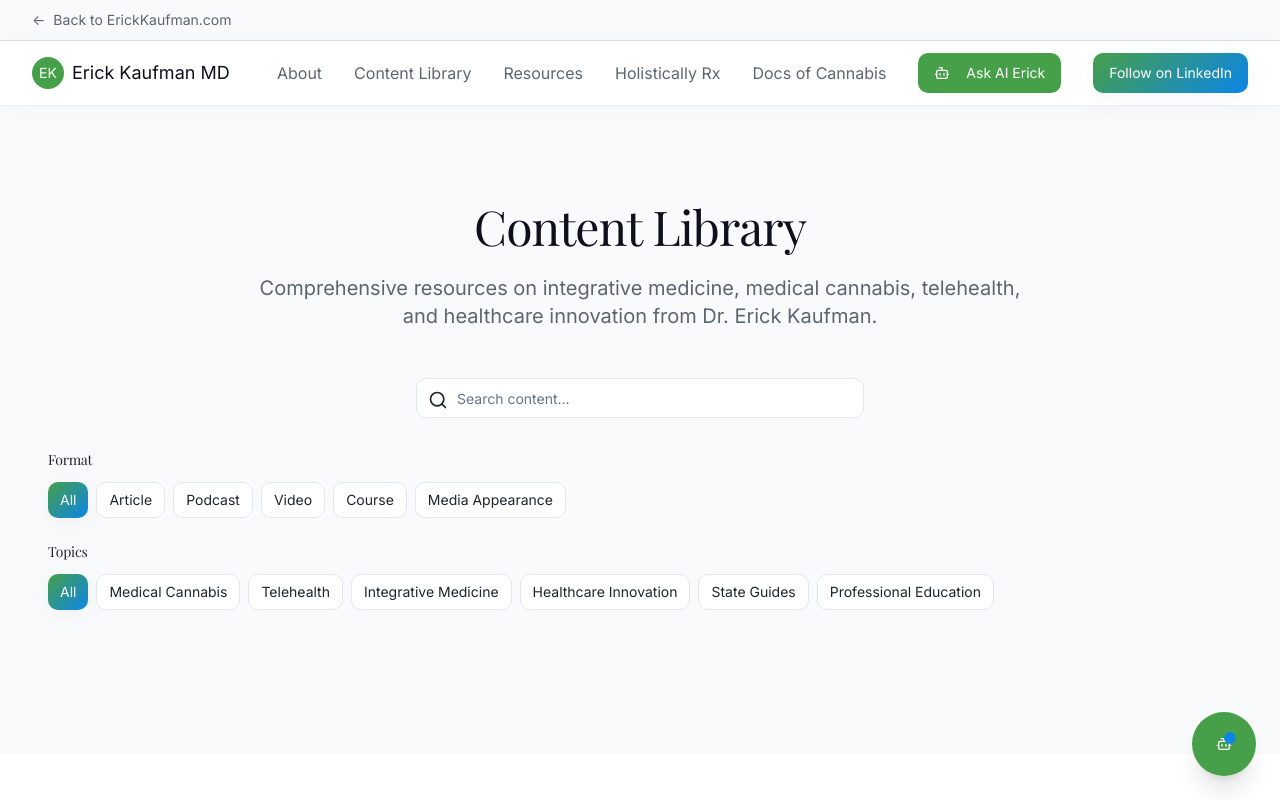
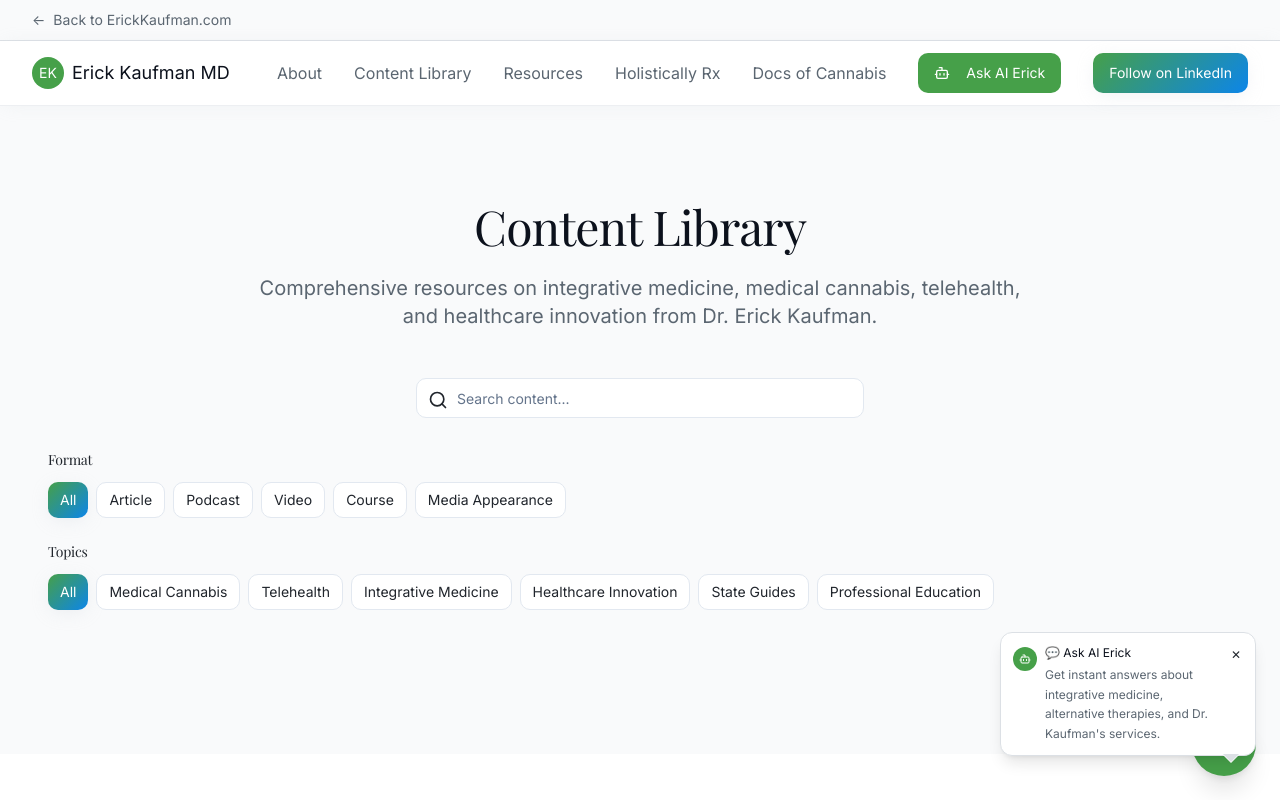
Before and after one commit to BigE200/kaufman-holistic-hub, a React (Vite) app: page /blog in a window 1280 px wide. Shown: the top 800 px of the page. Built offline with nearby package versions, Linux system fonts and the light colour scheme.

Commit message:
Add AI assistant popup
Implement an AI assistant popup similar to docsofcannabis.com, providing users with instructions and guidance.

```diff
--- a/src/components/AIChat.tsx
+++ b/src/components/AIChat.tsx
@@ -13,6 +13,7 @@ interface Message {
 
 const AIChat = () => {
   const [isOpen, setIsOpen] = useState(false);
+  const [showInstructionBubble, setShowInstructionBubble] = useState(true);
   const [messages, setMessages] = useState<Message[]>([
     {
       id: '1',
@@ -33,10 +34,20 @@ const AIChat = () => {
     scrollToBottom();
   }, [messages]);
 
+  // Auto-hide instruction bubble after delay
+  useEffect(() => {
+    const timer = setTimeout(() => {
+      setShowInstructionBubble(false);
+    }, 8000); // Hide after 8 seconds
+
+    return () => clearTimeout(timer);
+  }, []);
+
   // Listen for navigation trigger
   useEffect(() => {
     const handleOpenAIChat = () => {
       setIsOpen(true);
+      setShowInstructionBubble(false);
     };
 
     window.addEventListener('openAIChat', handleOpenAIChat);
@@ -116,7 +127,10 @@ const AIChat = () => {
       <div className="fixed bottom-6 right-6 z-50">
         <div className="relative group">
           <Button
-            onClick={() => setIsOpen(true)}
+            onClick={() => {
+              setIsOpen(true);
+              setShowInstructionBubble(false);
+            }}
             className="h-16 w-16 rounded-full bg-medical-primary hover:bg-medical-accent shadow-xl hover:shadow-2xl transition-all duration-300"
             aria-label="Chat with Dr. Kaufman's AI Assistant"
           >
@@ -130,6 +144,35 @@ const AIChat = () => {
           <div className="absolute -top-12 left-1/2 transform -translate-x-1/2 bg-white text-professional-navy text-xs font-medium px-3 py-1 rounded-full shadow-md border border-medical-gray-200 whitespace-nowrap opacity-0 group-hover:opacity-100 transition-opacity duration-300">
             Ask AI Erick
           </div>
+
+          {/* Instruction bubble */}
+          {showInstructionBubble && (
+            <div className="absolute -top-20 -left-48 w-64 bg-white border border-medical-gray-200 rounded-lg shadow-lg p-3 animate-in fade-in slide-in-from-bottom-2 duration-500">
+              <div className="flex items-start gap-2">
+                <div className="h-6 w-6 bg-medical-primary rounded-full flex items-center justify-center flex-shrink-0 mt-0.5">
+                  <Bot className="h-3 w-3 text-white" />
+                </div>
+                <div className="flex-1">
+                  <p className="text-xs font-medium text-professional-navy mb-1">💬 Ask AI Erick</p>
+                  <p className="text-xs text-medical-gray-600 leading-relaxed">
+                    Get instant answers about integrative medicine, alternative therapies, and Dr. Kaufman's services.
+                  </p>
+                </div>
+                <button
+                  onClick={() => setShowInstructionBubble(false)}
+                  className="text-medical-gray-400 hover:text-medical-gray-600 text-xs p-0.5"
+                  aria-label="Close instruction"
+                >
+                  ✕
+                </button>
+              </div>
+              {/* Pointer arrow */}
+              <div className="absolute bottom-0 right-4 transform translate-y-full">
+                <div className="w-0 h-0 border-l-[8px] border-r-[8px] border-t-[8px] border-l-transparent border-r-transparent border-t-white"></div>
+                <div className="w-0 h-0 border-l-[8px] border-r-[8px] border-t-[8px] border-l-transparent border-r-transparent border-t-medical-gray-200 absolute top-0 translate-y-[-1px]"></div>
+              </div>
+            </div>
+          )}
         </div>
       </div>
     );
```
